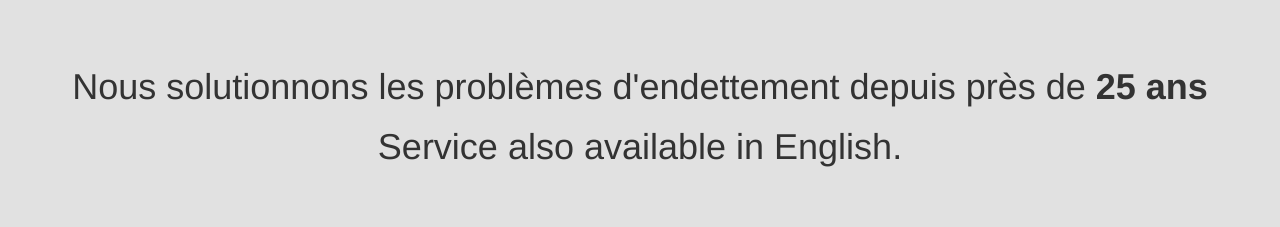
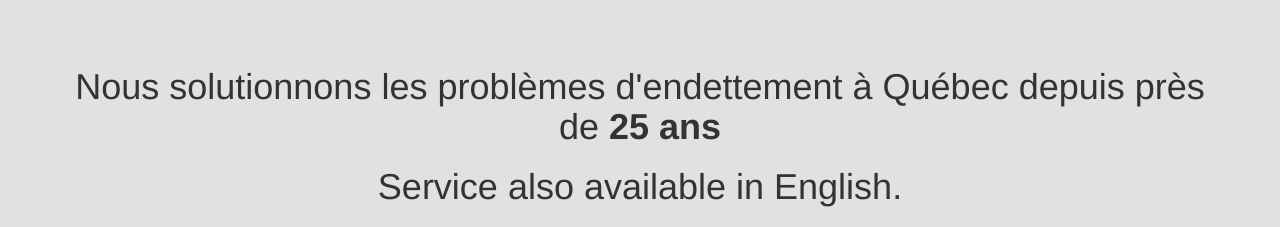
Before and after one commit to bgagnonadam/adamsyndic, a website: page index.html in a window 1280 px wide. Shown: the part 1148-1375 px from the top of the page. Drawn offline with Linux system fonts and the light colour scheme.

Commit message:
added the location in a field

```diff
--- a/index.html
+++ b/index.html
@@ -107,7 +107,7 @@
       <div class="container">
         <div class="row">
           <div class="col-lg-12 col-md-12 col-sm-12">
-            <h1>Nous solutionnons les problèmes d'endettement depuis près de <b>25 ans</b></h1>
+            <h1>Nous solutionnons les problèmes d'endettement à Québec depuis près de <b>25 ans</b></h1>
             <h1>Service also available in English.</h1>
           </div>
         </div><!-- /.row -->
```
